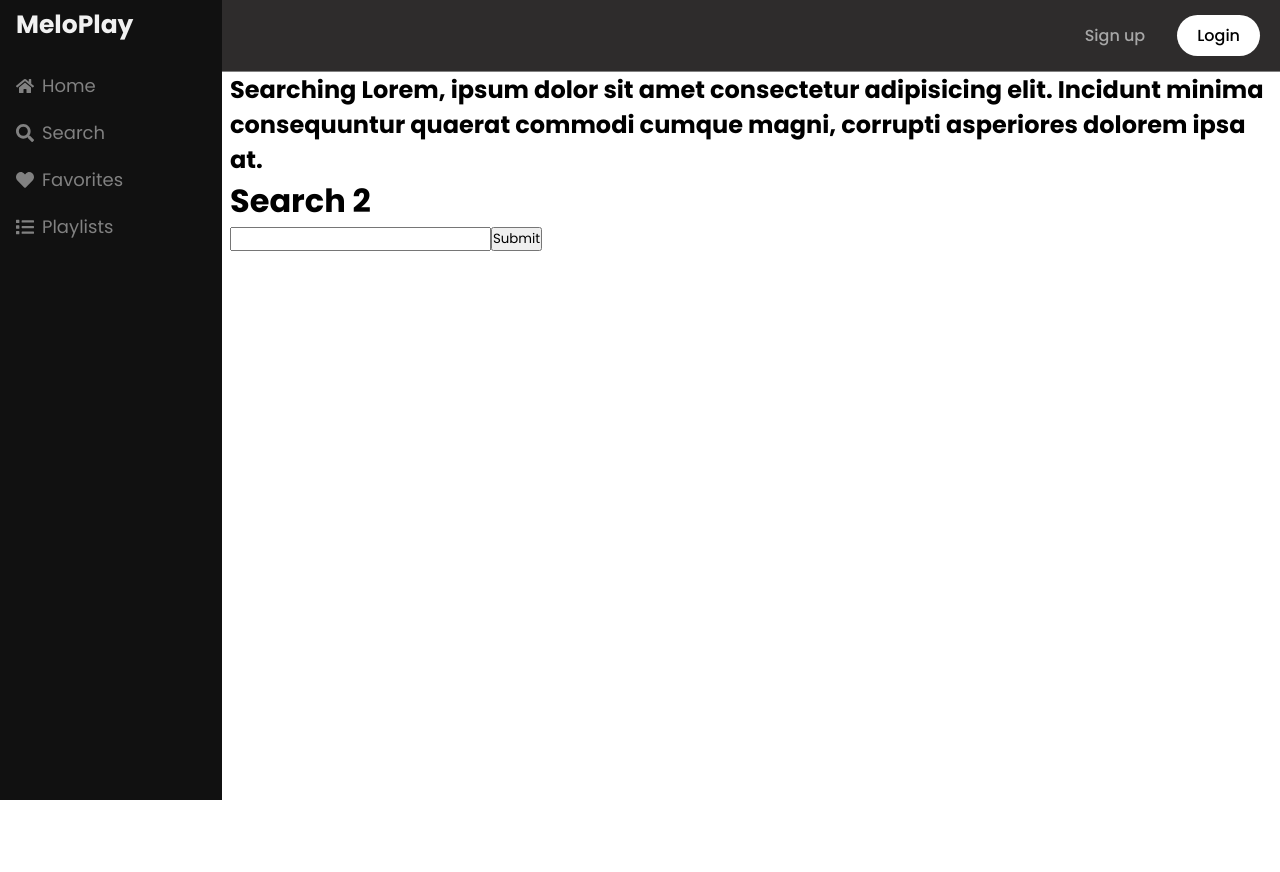
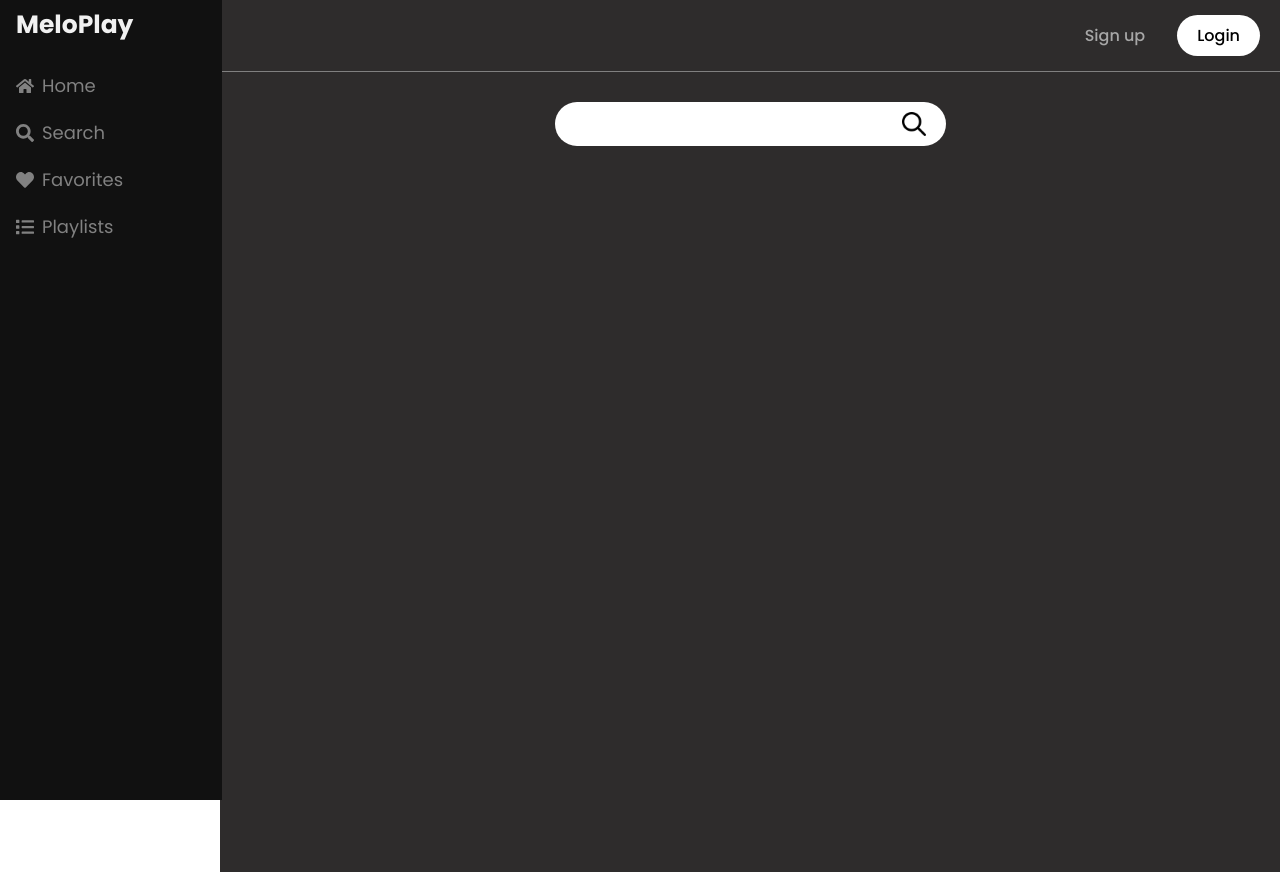
Before and after one commit to yusuf-khan-swd/melo-play, a React (Vite) app: page /search in a window 1280 px wide. Before the commit the page ends 800 px from the top, so only its background shows below. Built offline with nearby package versions, Linux system fonts and the light colour scheme.

Commit message:
search box ready

```diff
--- a/src/components/Search/Search.tsx
+++ b/src/components/Search/Search.tsx
@@ -7,7 +7,16 @@ import {
   AlbumsContainer,
   AlbumTitle,
 } from "../../styles/AlbumsStyles";
-import { SearchContainer } from "../../styles/SerchStyles";
+import {
+  SearchContainer,
+  SearchForm,
+  SearchGroup,
+  SearchIcon,
+  SearchInput,
+  SubmitButton,
+} from "../../styles/SearchStyles";
+
+import searchIcon from "../../assets/search.png";
 
 const Search = () => {
   const [searchQuery, setSearchQuery] = useState("");
@@ -39,21 +48,18 @@ const Search = () => {
   return (
     <>
       <SearchContainer>
-        <h2>
-          Searching Lorem, ipsum dolor sit amet consectetur adipisicing elit.
-          Incidunt minima consequuntur quaerat commodi cumque magni, corrupti
-          asperiores dolorem ipsa at.
-        </h2>
-        <h1>Search 2</h1>
-        <form onSubmit={getSearchResult}>
-          <input
-            onChange={(e) => setSearchQuery(e.target.value)}
-            type="text"
-            name="search"
-            id=""
-          />
-          <button type="submit">Submit</button>
-        </form>
+        <SearchForm onSubmit={getSearchResult}>
+          <SearchGroup>
+            <SearchInput
+              onChange={(e) => setSearchQuery(e.target.value)}
+              type="text"
+              name="search"
+              id=""
+            />
+            <SearchIcon src={searchIcon} />
+            {/* <SubmitButton type="submit">Search</SubmitButton> */}
+          </SearchGroup>
+        </SearchForm>
         {albums.length > 0 && (
           <AlbumsContainer>
             {albums.map(
--- a/src/styles/AlbumsStyles.tsx
+++ b/src/styles/AlbumsStyles.tsx
@@ -1,11 +1,12 @@
 import styled from "styled-components";
 
 export const AlbumsContainer = styled.div`
-  margin-top: 40px;
   display: grid;
   grid-template-columns: repeat(1, 1fr);
   row-gap: 40px;
   column-gap: 5px;
+  margin-top: 20px;
+  justify-items: center;
 
   @media (min-width: 768px) {
     grid-template-columns: repeat(2, 1fr);
@@ -24,7 +25,7 @@ export const AlbumHeading = styled.h2``;
 
 export const AlbumCard = styled.div`
   max-width: 220px;
-  width: 100%;
+  background-color: #b4a6a61f;
   padding: 10px;
   border-radius: 8px;
   box-shadow: 0 10px 15px -3px rgb(0 0 0 / 0.1);
@@ -40,6 +41,8 @@ export const AlbumBody = styled.div``;
 
 export const AlbumTitle = styled.p`
   font: 600 15px Poppins;
+  color: white;
+  width: 200px;
   white-space: nowrap;
   overflow: hidden;
   text-overflow: ellipsis;
@@ -49,6 +52,5 @@ export const AlbumTitle = styled.p`
 export const AlbumAudio = styled.audio`
   margin: 10px 0 0 0;
   max-width: 200px;
-  min-height: 35px;
-  width: 100%;
+  max-height: 35px;
 `;
--- /dev/null
+++ b/src/styles/SearchStyles.tsx
@@ -0,0 +1,44 @@
+import styled from "styled-components";
+
+export const SearchContainer = styled.div`
+  margin-left: 220px;
+  background-color: #2e2c2c;
+  min-height: 100vh;
+
+  @media (max-width: 640px) {
+    margin-left: 0;
+  }
+`;
+
+export const SearchForm = styled.form`
+  padding: 30px 15px;
+  display: flex;
+  justify-content: center;
+`;
+
+export const SearchGroup = styled.div`
+  display: flex;
+  background-color: white;
+  border-radius: 25px;
+  margin-bottom: 10px;
+  padding: 10px 20px;
+`;
+
+export const SearchInput = styled.input`
+  padding: 0 35px;
+  outline: none;
+  border: none;
+`;
+
+export const SearchIcon = styled.img`
+  max-width: 24px;
+  cursor: pointer;
+`;
+
+export const SubmitButton = styled.button`
+  border-radius: 25px;
+  border: none;
+  cursor: pointer;
+  font: 500 18px "Poppins";
+  padding: 8px 15px;
+`;
--- a/src/styles/SerchStyles.tsx
+++ /dev/null
@@ -1,5 +0,0 @@
-import styled from "styled-components";
-
-export const SearchContainer = styled.div`
-  margin-left: 230px;
-`;
```
Also changed, not shown: src/assets/search.png (added).
